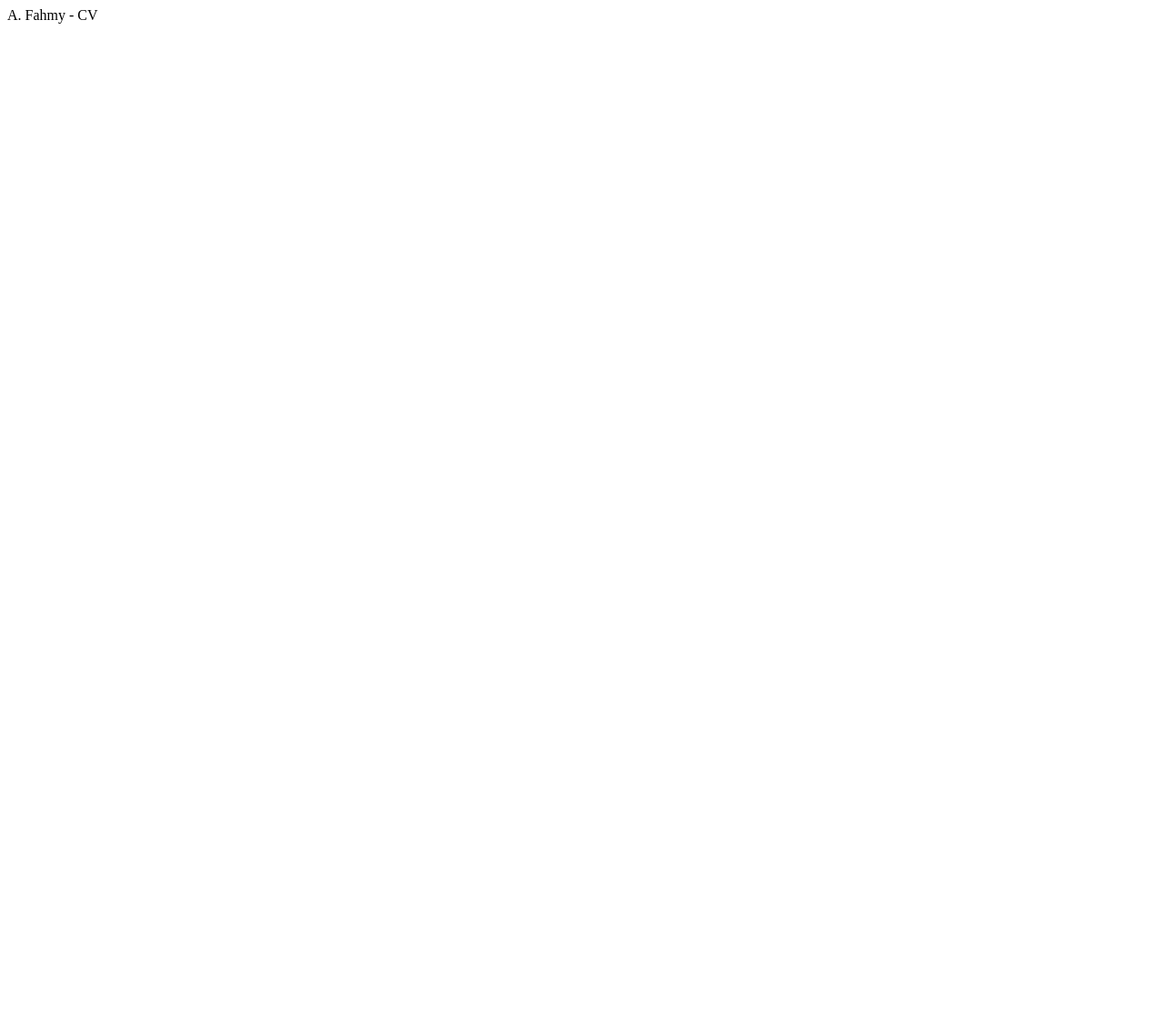
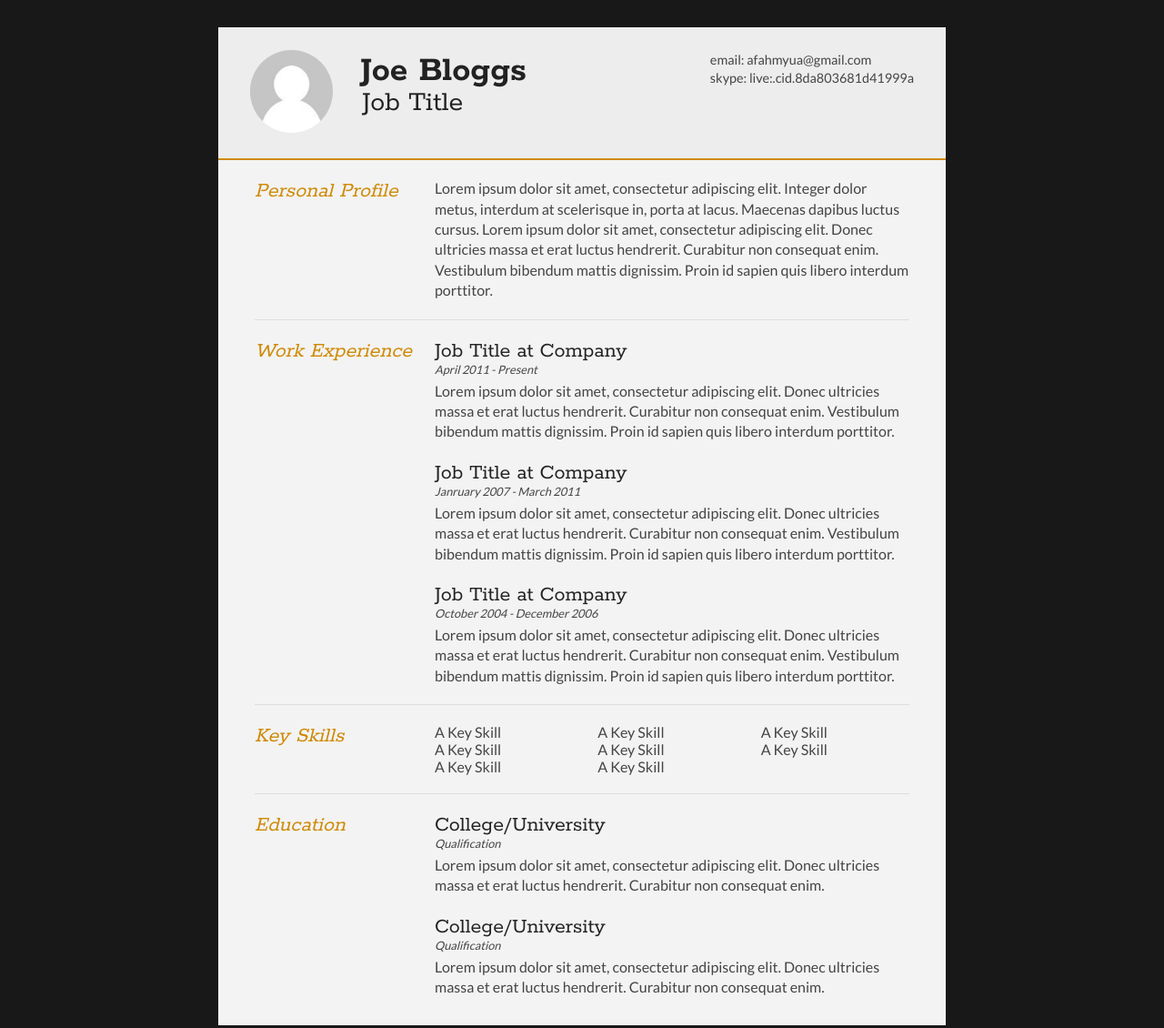
Before and after one commit to afahmygit/afahmygit.github.io, a plain HTML site: page index.html in a window 1280 px wide. Shown: the whole page at 91% size. Before the commit the page ends 800 px from the top, so only its background shows below. Drawn offline with Linux system fonts and the light colour scheme.

Commit message:
Added additional files and edited index.html

```diff
--- a/index.html
+++ b/index.html
@@ -1 +1,122 @@
-A. Fahmy -  CV
+<!DOCTYPE html>
+<html>
+<head>
+<title>Ahmed Fahmy - CV</title>
+
+<meta name="viewport" content="width=device-width"/>
+<meta name="description" content="The Curriculum Vitae of Joe Bloggs."/>
+<meta charset="UTF-8">
+
+<link type="text/css" rel="stylesheet" href="style.css">
+<link href='http://fonts.googleapis.com/css?family=Rokkitt:400,700|Lato:400,300' rel='stylesheet' type='text/css'>
+
+</head>
+<body id="top">
+<div id="cv" class="instaFade">
+	<div class="mainDetails">
+		<div id="headshot" class="quickFade">
+			<img src="headshot.jpg" alt="Alan Smith" />
+		</div>
+
+		<div id="name">
+			<h1 class="quickFade delayTwo">Joe Bloggs</h1>
+			<h2 class="quickFade delayThree">Job Title</h2>
+		</div>
+
+		<div id="contactDetails" class="quickFade delayFour">
+			<ul>
+				<li>email: <a href="mailto:joe@bloggs.com" target="_blank">afahmyua@gmail.com</a></li>
+				<li>skype: live:.cid.8da803681d41999a</li>
+			</ul>
+		</div>
+		<div class="clear"></div>
+	</div>
+
+	<div id="mainArea" class="quickFade delayFive">
+		<section>
+			<article>
+				<div class="sectionTitle">
+					<h1>Personal Profile</h1>
+				</div>
+
+				<div class="sectionContent">
+					<p>Lorem ipsum dolor sit amet, consectetur adipiscing elit. Integer dolor metus, interdum at scelerisque in, porta at lacus. Maecenas dapibus luctus cursus. Lorem ipsum dolor sit amet, consectetur adipiscing elit. Donec ultricies massa et erat luctus hendrerit. Curabitur non consequat enim. Vestibulum bibendum mattis dignissim. Proin id sapien quis libero interdum porttitor.</p>
+				</div>
+			</article>
+			<div class="clear"></div>
+		</section>
+
+
+		<section>
+			<div class="sectionTitle">
+				<h1>Work Experience</h1>
+			</div>
+
+			<div class="sectionContent">
+				<article>
+					<h2>Job Title at Company</h2>
+					<p class="subDetails">April 2011 - Present</p>
+					<p>Lorem ipsum dolor sit amet, consectetur adipiscing elit. Donec ultricies massa et erat luctus hendrerit. Curabitur non consequat enim. Vestibulum bibendum mattis dignissim. Proin id sapien quis libero interdum porttitor.</p>
+				</article>
+
+				<article>
+					<h2>Job Title at Company</h2>
+					<p class="subDetails">Janruary 2007 - March 2011</p>
+					<p>Lorem ipsum dolor sit amet, consectetur adipiscing elit. Donec ultricies massa et erat luctus hendrerit. Curabitur non consequat enim. Vestibulum bibendum mattis dignissim. Proin id sapien quis libero interdum porttitor.</p>
+				</article>
+
+				<article>
+					<h2>Job Title at Company</h2>
+					<p class="subDetails">October 2004 - December 2006</p>
+					<p>Lorem ipsum dolor sit amet, consectetur adipiscing elit. Donec ultricies massa et erat luctus hendrerit. Curabitur non consequat enim. Vestibulum bibendum mattis dignissim. Proin id sapien quis libero interdum porttitor.</p>
+				</article>
+			</div>
+			<div class="clear"></div>
+		</section>
+
+
+		<section>
+			<div class="sectionTitle">
+				<h1>Key Skills</h1>
+			</div>
+
+			<div class="sectionContent">
+				<ul class="keySkills">
+					<li>A Key Skill</li>
+					<li>A Key Skill</li>
+					<li>A Key Skill</li>
+					<li>A Key Skill</li>
+					<li>A Key Skill</li>
+					<li>A Key Skill</li>
+					<li>A Key Skill</li>
+					<li>A Key Skill</li>
+				</ul>
+			</div>
+			<div class="clear"></div>
+		</section>
+
+
+		<section>
+			<div class="sectionTitle">
+				<h1>Education</h1>
+			</div>
+
+			<div class="sectionContent">
+				<article>
+					<h2>College/University</h2>
+					<p class="subDetails">Qualification</p>
+					<p>Lorem ipsum dolor sit amet, consectetur adipiscing elit. Donec ultricies massa et erat luctus hendrerit. Curabitur non consequat enim.</p>
+				</article>
+
+				<article>
+					<h2>College/University</h2>
+					<p class="subDetails">Qualification</p>
+					<p>Lorem ipsum dolor sit amet, consectetur adipiscing elit. Donec ultricies massa et erat luctus hendrerit. Curabitur non consequat enim.</p>
+				</article>
+			</div>
+			<div class="clear"></div>
+		</section>
+	</div>
+</div>
+</body>
+</html>
--- /dev/null
+++ b/style.css
@@ -0,0 +1,355 @@
+html,body,div,span,object,iframe,h1,h2,h3,h4,h5,h6,p,blockquote,pre,abbr,address,cite,code,del,dfn,em,img,ins,kbd,q,samp,small,strong,sub,sup,var,b,i,dl,dt,dd,ol,ul,li,fieldset,form,label,legend,table,caption,tbody,tfoot,thead,tr,th,td,article,aside,canvas,details,figcaption,figure,footer,header,hgroup,menu,nav,section,summary,time,mark,audio,video {
+border:0;
+font:inherit;
+font-size:100%;
+margin:0;
+padding:0;
+vertical-align:baseline;
+}
+
+article,aside,details,figcaption,figure,footer,header,hgroup,menu,nav,section {
+display:block;
+}
+
+html, body {background: #181818; font-family: 'Lato', helvetica, arial, sans-serif; font-size: 16px; color: #222;}
+
+.clear {clear: both;}
+
+p {
+	font-size: 1em;
+	line-height: 1.4em;
+	margin-bottom: 20px;
+	color: #444;
+}
+
+#cv {
+	width: 90%;
+	max-width: 800px;
+	background: #f3f3f3;
+	margin: 30px auto;
+}
+
+.mainDetails {
+	padding: 25px 35px;
+	border-bottom: 2px solid #cf8a05;
+	background: #ededed;
+}
+
+#name h1 {
+	font-size: 2.5em;
+	font-weight: 700;
+	font-family: 'Rokkitt', Helvetica, Arial, sans-serif;
+	margin-bottom: -6px;
+}
+
+#name h2 {
+	font-size: 2em;
+	margin-left: 2px;
+	font-family: 'Rokkitt', Helvetica, Arial, sans-serif;
+}
+
+#mainArea {
+	padding: 0 40px;
+}
+
+#headshot {
+	width: 12.5%;
+	float: left;
+	margin-right: 30px;
+}
+
+#headshot img {
+	width: 100%;
+	height: auto;
+	-webkit-border-radius: 50px;
+	border-radius: 50px;
+}
+
+#name {
+	float: left;
+}
+
+#contactDetails {
+	float: right;
+}
+
+#contactDetails ul {
+	list-style-type: none;
+	font-size: 0.9em;
+	margin-top: 2px;
+}
+
+#contactDetails ul li {
+	margin-bottom: 3px;
+	color: #444;
+}
+
+#contactDetails ul li a, a[href^=tel] {
+	color: #444;
+	text-decoration: none;
+	-webkit-transition: all .3s ease-in;
+	-moz-transition: all .3s ease-in;
+	-o-transition: all .3s ease-in;
+	-ms-transition: all .3s ease-in;
+	transition: all .3s ease-in;
+}
+
+#contactDetails ul li a:hover {
+	color: #cf8a05;
+}
+
+
+section {
+	border-top: 1px solid #dedede;
+	padding: 20px 0 0;
+}
+
+section:first-child {
+	border-top: 0;
+}
+
+section:last-child {
+	padding: 20px 0 10px;
+}
+
+.sectionTitle {
+	float: left;
+	width: 25%;
+}
+
+.sectionContent {
+	float: right;
+	width: 72.5%;
+}
+
+.sectionTitle h1 {
+	font-family: 'Rokkitt', Helvetica, Arial, sans-serif;
+	font-style: italic;
+	font-size: 1.5em;
+	color: #cf8a05;
+}
+
+.sectionContent h2 {
+	font-family: 'Rokkitt', Helvetica, Arial, sans-serif;
+	font-size: 1.5em;
+	margin-bottom: -2px;
+}
+
+.subDetails {
+	font-size: 0.8em;
+	font-style: italic;
+	margin-bottom: 3px;
+}
+
+.keySkills {
+	list-style-type: none;
+	-moz-column-count:3;
+	-webkit-column-count:3;
+	column-count:3;
+	margin-bottom: 20px;
+	font-size: 1em;
+	color: #444;
+}
+
+.keySkills ul li {
+	margin-bottom: 3px;
+}
+
+@media all and (min-width: 602px) and (max-width: 800px) {
+	#headshot {
+		display: none;
+	}
+
+	.keySkills {
+	-moz-column-count:2;
+	-webkit-column-count:2;
+	column-count:2;
+	}
+}
+
+@media all and (max-width: 601px) {
+	#cv {
+		width: 95%;
+		margin: 10px auto;
+		min-width: 280px;
+	}
+
+	#headshot {
+		display: none;
+	}
+
+	#name, #contactDetails {
+		float: none;
+		width: 100%;
+		text-align: center;
+	}
+
+	.sectionTitle, .sectionContent {
+		float: none;
+		width: 100%;
+	}
+
+	.sectionTitle {
+		margin-left: -2px;
+		font-size: 1.25em;
+	}
+
+	.keySkills {
+		-moz-column-count:2;
+		-webkit-column-count:2;
+		column-count:2;
+	}
+}
+
+@media all and (max-width: 480px) {
+	.mainDetails {
+		padding: 15px 15px;
+	}
+
+	section {
+		padding: 15px 0 0;
+	}
+
+	#mainArea {
+		padding: 0 25px;
+	}
+
+
+	.keySkills {
+	-moz-column-count:1;
+	-webkit-column-count:1;
+	column-count:1;
+	}
+
+	#name h1 {
+		line-height: .8em;
+		margin-bottom: 4px;
+	}
+}
+
+@media print {
+    #cv {
+        width: 100%;
+    }
+}
+
+@-webkit-keyframes reset {
+	0% {
+		opacity: 0;
+	}
+	100% {
+		opacity: 0;
+	}
+}
+
+@-webkit-keyframes fade-in {
+	0% {
+		opacity: 0;
+	}
+	40% {
+		opacity: 0;
+	}
+	100% {
+		opacity: 1;
+	}
+}
+
+@-moz-keyframes reset {
+	0% {
+		opacity: 0;
+	}
+	100% {
+		opacity: 0;
+	}
+}
+
+@-moz-keyframes fade-in {
+	0% {
+		opacity: 0;
+	}
+	40% {
+		opacity: 0;
+	}
+	100% {
+		opacity: 1;
+	}
+}
+
+@keyframes reset {
+	0% {
+		opacity: 0;
+	}
+	100% {
+		opacity: 0;
+	}
+}
+
+@keyframes fade-in {
+	0% {
+		opacity: 0;
+	}
+	40% {
+		opacity: 0;
+	}
+	100% {
+		opacity: 1;
+	}
+}
+
+.instaFade {
+    -webkit-animation-name: reset, fade-in;
+    -webkit-animation-duration: 1.5s;
+    -webkit-animation-timing-function: ease-in;
+
+	-moz-animation-name: reset, fade-in;
+    -moz-animation-duration: 1.5s;
+    -moz-animation-timing-function: ease-in;
+
+	animation-name: reset, fade-in;
+    animation-duration: 1.5s;
+    animation-timing-function: ease-in;
+}
+
+.quickFade {
+    -webkit-animation-name: reset, fade-in;
+    -webkit-animation-duration: 2.5s;
+    -webkit-animation-timing-function: ease-in;
+
+	-moz-animation-name: reset, fade-in;
+    -moz-animation-duration: 2.5s;
+    -moz-animation-timing-function: ease-in;
+
+	animation-name: reset, fade-in;
+    animation-duration: 2.5s;
+    animation-timing-function: ease-in;
+}
+
+.delayOne {
+	-webkit-animation-delay: 0, .5s;
+	-moz-animation-delay: 0, .5s;
+	animation-delay: 0, .5s;
+}
+
+.delayTwo {
+	-webkit-animation-delay: 0, 1s;
+	-moz-animation-delay: 0, 1s;
+	animation-delay: 0, 1s;
+}
+
+.delayThree {
+	-webkit-animation-delay: 0, 1.5s;
+	-moz-animation-delay: 0, 1.5s;
+	animation-delay: 0, 1.5s;
+}
+
+.delayFour {
+	-webkit-animation-delay: 0, 2s;
+	-moz-animation-delay: 0, 2s;
+	animation-delay: 0, 2s;
+}
+
+.delayFive {
+	-webkit-animation-delay: 0, 2.5s;
+	-moz-animation-delay: 0, 2.5s;
+	animation-delay: 0, 2.5s;
+}
```
Also changed, not shown: headshot.jpg (added), 1 other file.
